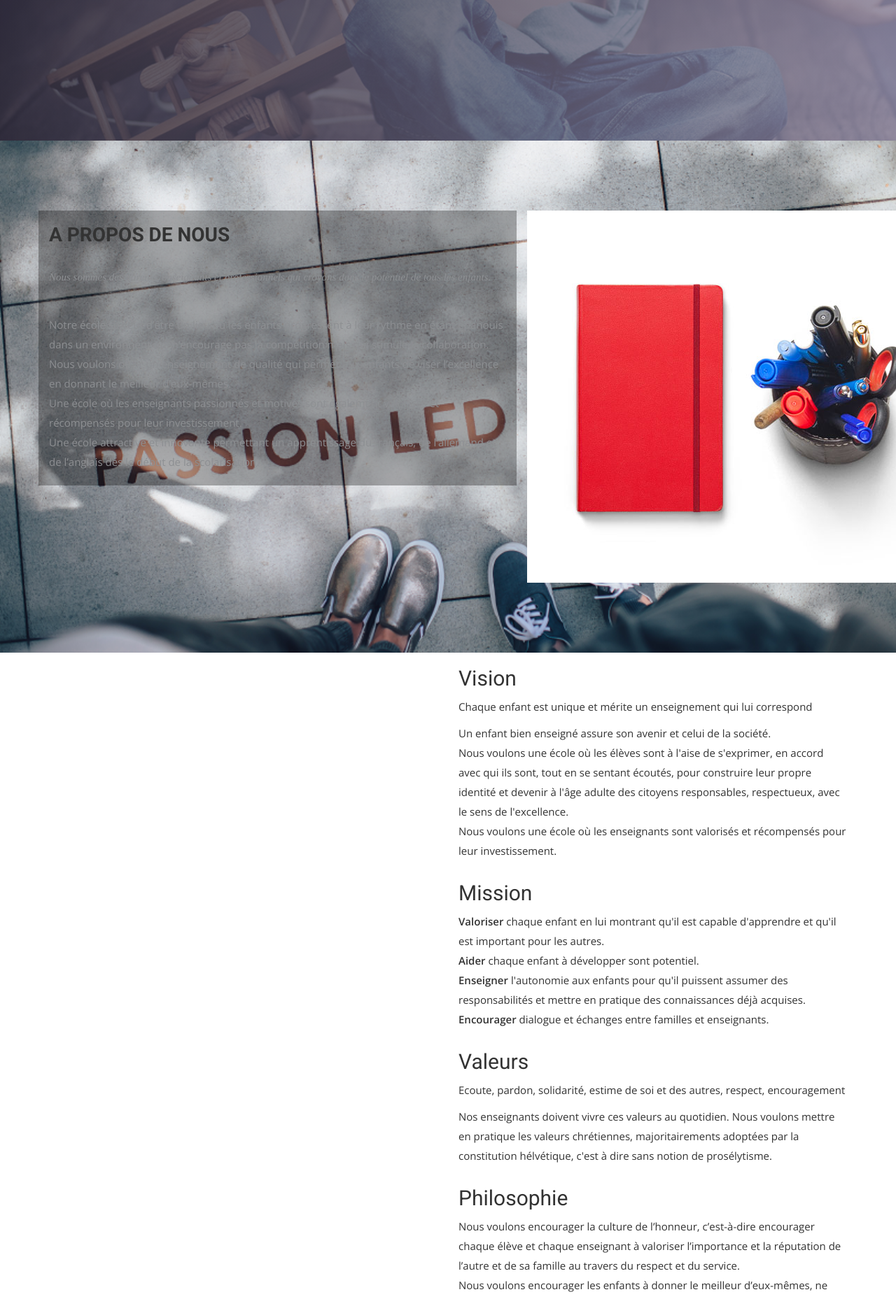
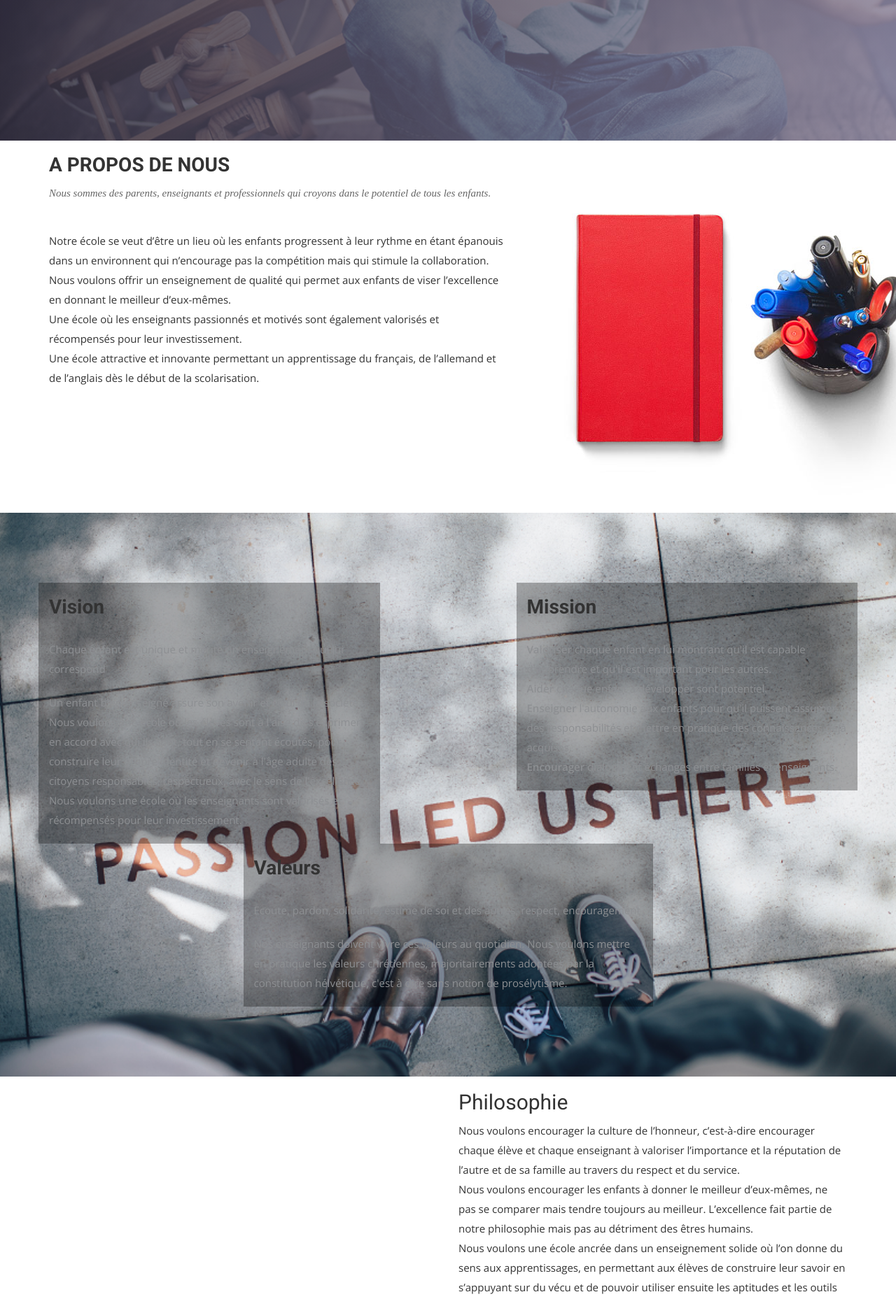
Before and after one commit to midjoule/lifeschool, a Jekyll site: the page built from index.html, in a window 1280 px wide. Shown: the part 664-2521 px from the top of the page at 70% size. Built offline with Jekyll 4.4.1, drawn with Linux system fonts in a browser that asks for light colours; nearby versions of some CDN libraries; some web fonts are replaced.

Commit message:
Update index.html

```diff
--- a/index.html
+++ b/index.html
@@ -18,11 +18,12 @@
     </div>
   </div>
 </section>
+
 <!-- Wrapper Start -->
-<section id="feature">
+<section id="aboutus">
   <div class="container">
     <div class="row">
-      <div class="col-md-7 col-sm-12" style="background-color: #b2b2b2;  background-color: rgba(0, 0, 0, .3);">
+      <div class="col-md-7 col-sm-12">
         <div class="block">
           <div class="section-title">
             <h2>A propos de nous</h2>
@@ -43,24 +44,18 @@
   </div>
 </section>
 
-<section id="vision">
+<section id="feature">
 <div class="container">
   <div class="row">
-    <div class="col-md-6 col-md-offset-6">
+    <div class="col-md-5 with-bg">
       <h2>Vision</h2>
       <p>Chaque enfant est unique et mérite un enseignement qui lui correspond</p>
       <p>Un enfant bien enseigné assure son avenir et celui de la société.<br />
         Nous voulons une école où les élèves sont à l'aise de s'exprimer, en accord avec qui ils sont, tout en se sentant écoutés, pour construire leur propre identité et devenir à l'âge adulte  des citoyens responsables, respectueux, avec le sens de l'excellence.<br />
         Nous voulons une école où les enseignants sont valorisés et récompensés pour leur investissement.</p>
     </div>
-  </div>
-</div>
-</section>
-
-<section id="mission">
-<div class="container">
-  <div class="row">
-    <div class="col-md-6 col-md-offset-6">
+    <div class="col-md-2"></div>
+    <div class="col-md-5  with-bg">
       <h2>Mission</h2>
       <p><b>Valoriser</b> chaque enfant en lui montrant qu'il est capable d'apprendre et qu'il est important pour les autres.<br>
         <b>Aider</b> chaque enfant à développer sont potentiel.<br>
@@ -69,13 +64,8 @@
       </p>
     </div>
   </div>
-</div>
-</section>
-
-<section id="values">
-<div class="container">
   <div class="row">
-    <div class="col-md-6 col-md-offset-6">
+    <div class="col-md-6 col-md-offset-3  with-bg">
       <h2>Valeurs</h2>
       <p>Ecoute, pardon, solidarité, estime de soi et des autres, respect, encouragement</p>
       <p>Nos enseignants doivent vivre ces valeurs au quotidien. Nous voulons mettre en pratique les valeurs chrétiennes, majoritairements adoptées par la constitution hélvétique, c'est à dire sans notion de prosélytisme.
@@ -84,6 +74,7 @@
   </div>
 </div>
 </section>
+
 
 <section id="philosophy">
 <div class="container">
```
